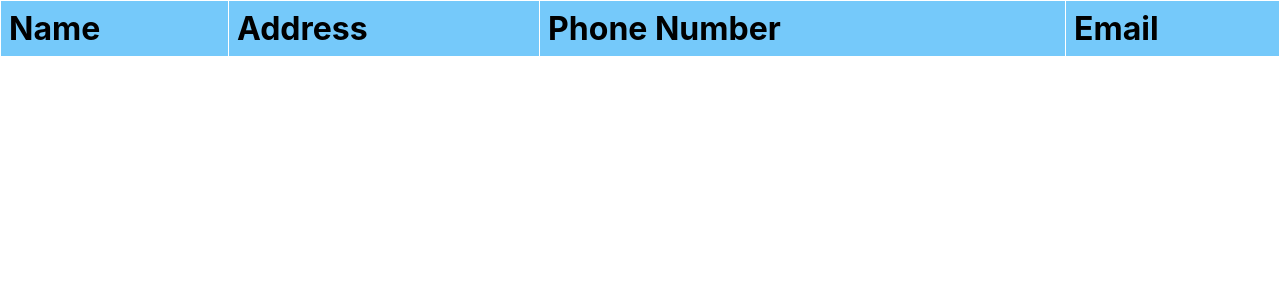
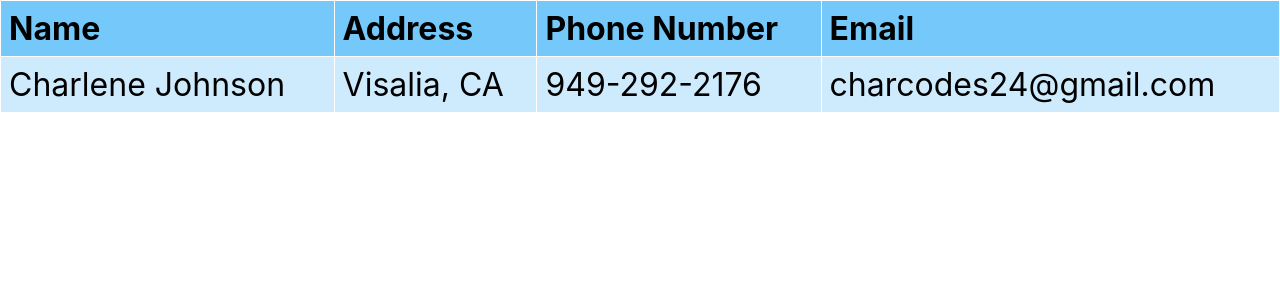
Before and after one commit to charcodes24/practice-form-table, a React (Create React App) app: page / in a window 1280 px wide. Shown: the top 300 px of the page. Built offline with nearby package versions, Linux system fonts and the light colour scheme.

Commit message:
Displaying contacts from mock data api (data.json file)

```diff
--- a/src/Table.js
+++ b/src/Table.js
@@ -17,7 +17,16 @@ export default function Table() {
           </tr>
         </thead>
         <tbody>
-
+                {contacts.map((contact) => {
+                    return (
+                      <tr>
+                        <td>{contact.fullName}</td>
+                        <td>{contact.cityState}</td>
+                        <td>{contact.phoneNumber}</td>
+                        <td>{contact.email}</td>
+                      </tr>
+                    );
+            })}
         </tbody>
       </table>
     );
```
